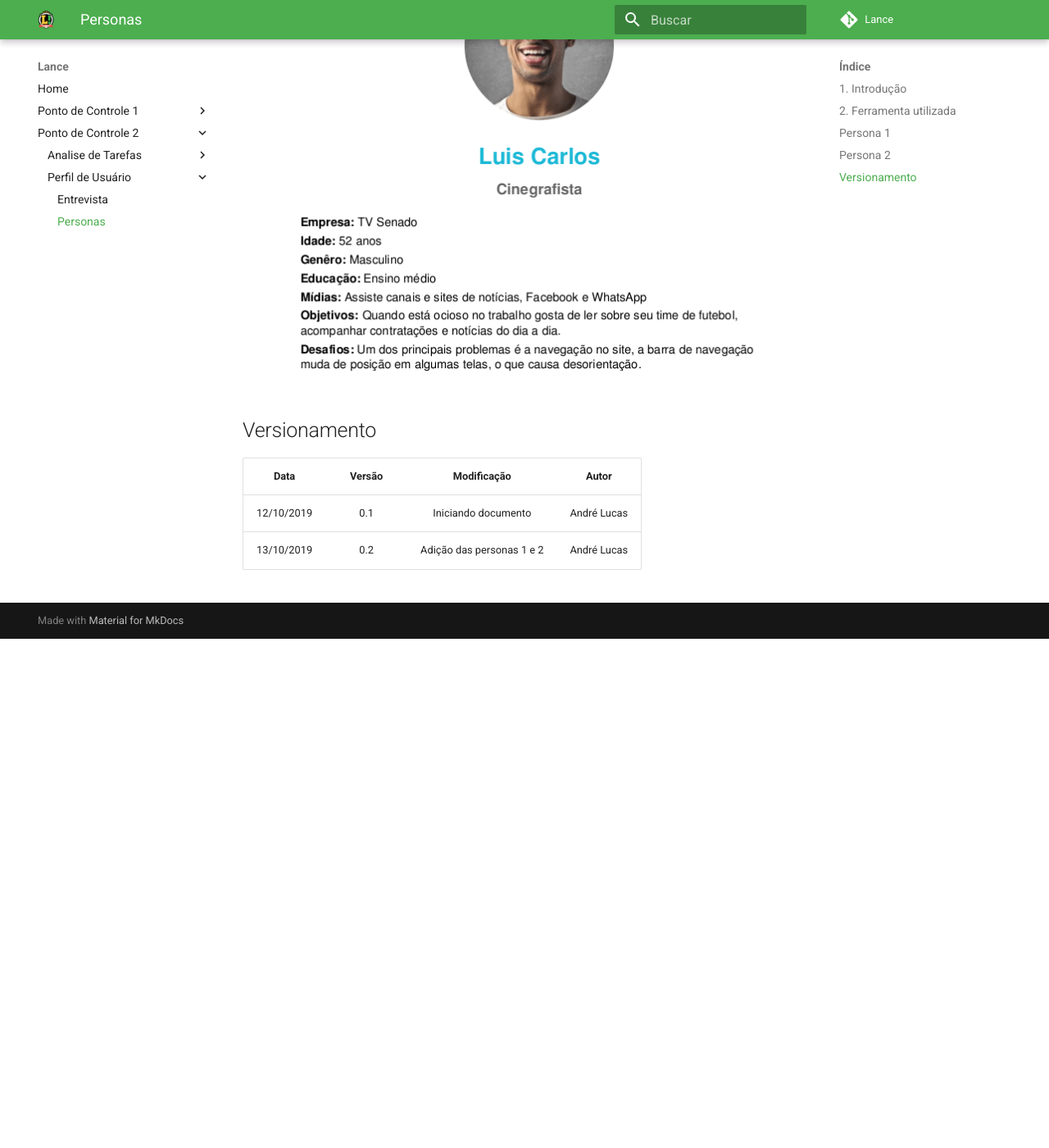
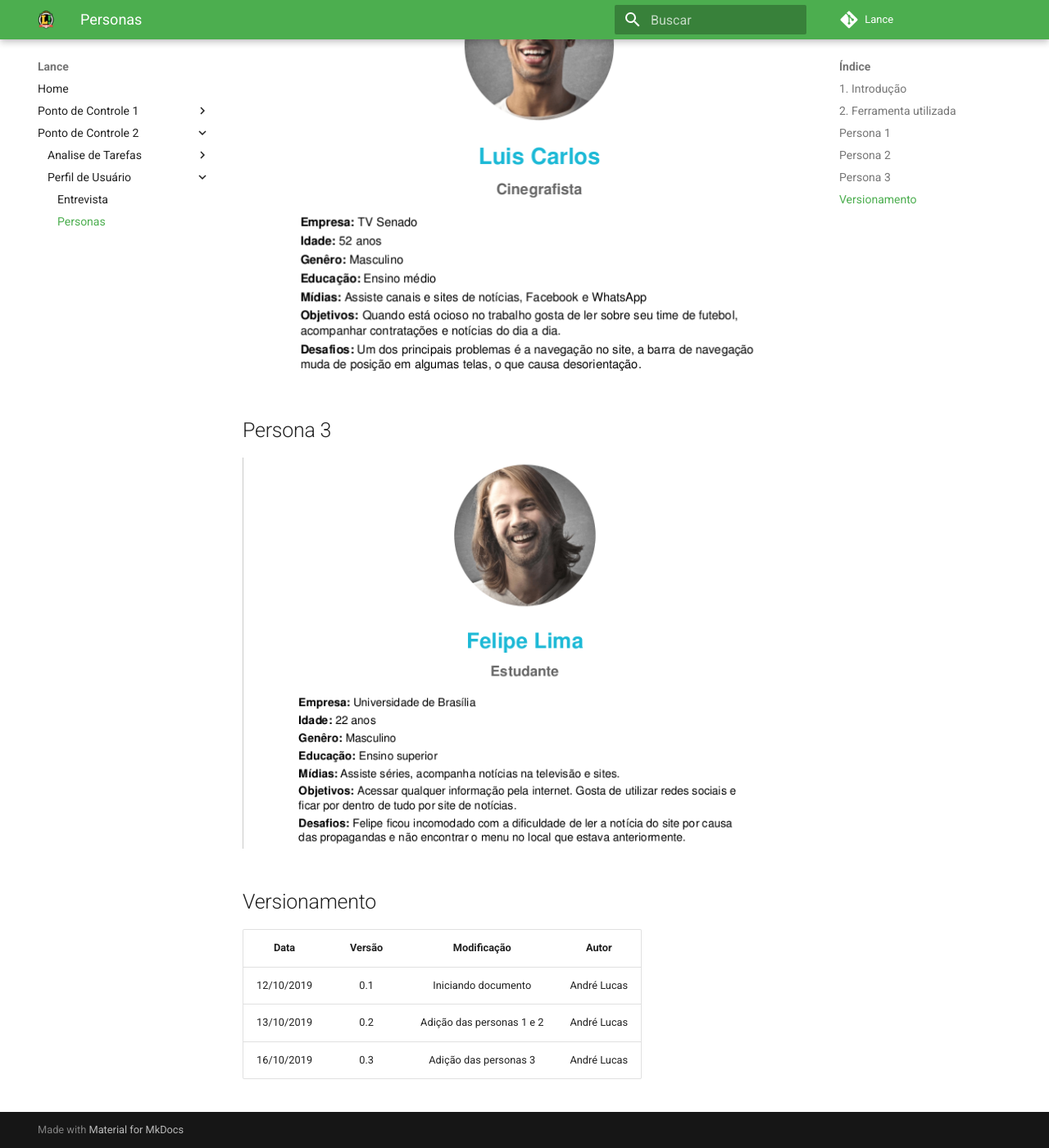
Before and after one commit to ZarathosDeath/2019.2-Lance, an MkDocs documentation site: the page built from docs/Ponto de Controle 2/Perfil de Usuário/personas.md, in a window 1280 px wide and 1400 px high, scrolled down 1222 px. Shown: the whole window at 82% size. Built offline with MkDocs 1.6.1 and Material for MkDocs 9.7.7, drawn with Linux system fonts in a browser that asks for light colours; comment, search, counter and statistics services are not loaded; before the commit the page ends 2001 px from its top, so only the background shows below that.

Commit message:
Update img personas

```diff
--- a/docs/Ponto de Controle 2/Perfil de Usuário/personas.md
+++ b/docs/Ponto de Controle 2/Perfil de Usuário/personas.md
@@ -16,9 +16,15 @@ Personas são personagens fictícios de produtos e serviços que representam as
 
 ![Persona2](../../img/persona_2.png)
 
+
+## Persona 3
+
+![Persona3](../../img/persona_3.png)
+
 ## Versionamento
 
 | Data | Versão | Modificação | Autor |
 |  :------: | :------: | :------: | :------: |
 | 12/10/2019 | 0.1 | Iniciando documento | André Lucas |
 | 13/10/2019 | 0.2 | Adição das personas 1 e 2 | André Lucas |
+| 16/10/2019 | 0.3 | Adição das personas 3 | André Lucas |
```
Also changed, not shown: docs/img/persona.png, docs/img/persona_3.png (added).
